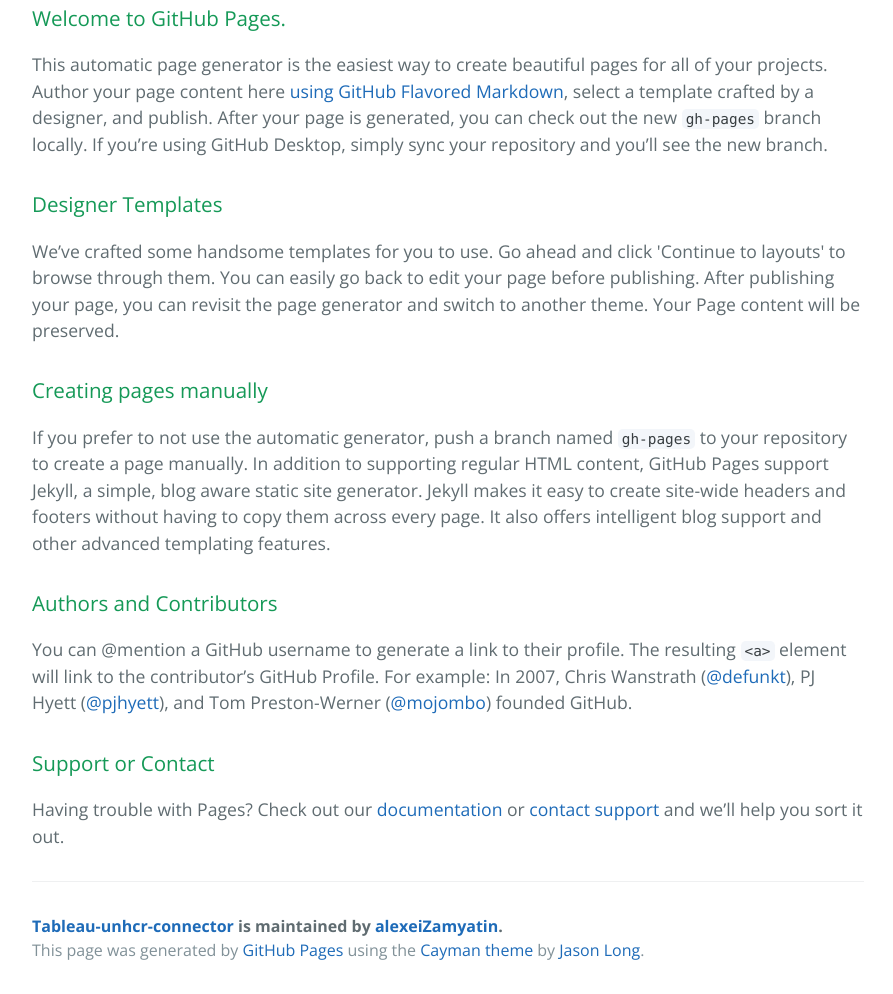
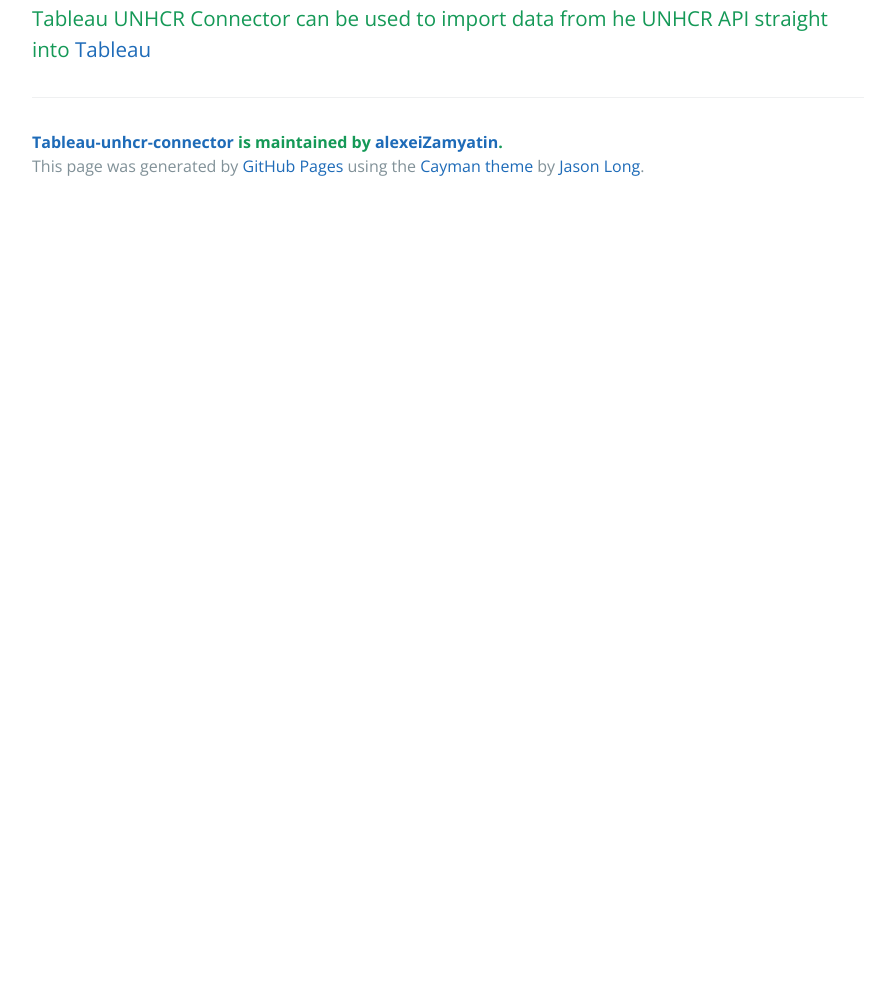
Before and after one commit to alexeiZamyatin/tableau-unhcr-connector, a plain HTML site: page index.html in a window 1280 px wide. Shown: the part 365-1359 px from the top of the page, without its empty margins (192-1085 px from the left). After the commit the page ends 800 px from the top, so only its background shows below. Drawn offline with nearby package versions, Linux system fonts and the light colour scheme.

Commit message:
Changed index.html - removed default text

```diff
--- a/index.html
+++ b/index.html
@@ -20,34 +20,16 @@
 
 <section class="main-content">
     <h3>
-<a id="welcome-to-github-pages" class="anchor" href="#welcome-to-github-pages" aria-hidden="true"><span aria-hidden="true" class="octicon octicon-link"></span></a>Welcome to GitHub Pages.</h3>
 
-<p>This automatic page generator is the easiest way to create beautiful pages for all of your projects. Author your page content here <a href="https://guides.github.com/features/mastering-markdown/">using GitHub Flavored Markdown</a>, select a template crafted by a designer, and publish. After your page is generated, you can check out the new <code>gh-pages</code> branch locally. If you’re using GitHub Desktop, simply sync your repository and you’ll see the new branch.</p>
-
-<h3>
-<a id="designer-templates" class="anchor" href="#designer-templates" aria-hidden="true"><span aria-hidden="true" class="octicon octicon-link"></span></a>Designer Templates</h3>
-
-<p>We’ve crafted some handsome templates for you to use. Go ahead and click 'Continue to layouts' to browse through them. You can easily go back to edit your page before publishing. After publishing your page, you can revisit the page generator and switch to another theme. Your Page content will be preserved.</p>
-
-<h3>
-<a id="creating-pages-manually" class="anchor" href="#creating-pages-manually" aria-hidden="true"><span aria-hidden="true" class="octicon octicon-link"></span></a>Creating pages manually</h3>
-
-<p>If you prefer to not use the automatic generator, push a branch named <code>gh-pages</code> to your repository to create a page manually. In addition to supporting regular HTML content, GitHub Pages support Jekyll, a simple, blog aware static site generator. Jekyll makes it easy to create site-wide headers and footers without having to copy them across every page. It also offers intelligent blog support and other advanced templating features.</p>
-
-<h3>
-<a id="authors-and-contributors" class="anchor" href="#authors-and-contributors" aria-hidden="true"><span aria-hidden="true" class="octicon octicon-link"></span></a>Authors and Contributors</h3>
-
-<p>You can @mention a GitHub username to generate a link to their profile. The resulting <code>&lt;a&gt;</code> element will link to the contributor’s GitHub Profile. For example: In 2007, Chris Wanstrath (<a href="https://github.com/defunkt" class="user-mention">@defunkt</a>), PJ Hyett (<a href="https://github.com/pjhyett" class="user-mention">@pjhyett</a>), and Tom Preston-Werner (<a href="https://github.com/mojombo" class="user-mention">@mojombo</a>) founded GitHub.</p>
-
-<h3>
-<a id="support-or-contact" class="anchor" href="#support-or-contact" aria-hidden="true"><span aria-hidden="true" class="octicon octicon-link"></span></a>Support or Contact</h3>
-
-<p>Having trouble with Pages? Check out our <a href="https://help.github.com/pages">documentation</a> or <a href="https://github.com/contact">contact support</a> and we’ll help you sort it out.</p>
+        <p>Tableau UNHCR Connector can be used to import data from he UNHCR API straight into <a href="http://www.tableau.com/">Tableau</a> </p>
 
         <footer class="site-footer">
-        <span class="site-footer-owner"><a href="https://github.com/alexeiZamyatin/tableau-unhcr-connector">Tableau-unhcr-connector</a> is maintained by <a href="https://github.com/alexeiZamyatin">alexeiZamyatin</a>.</span>
+            <span class="site-footer-owner"><a href="https://github.com/alexeiZamyatin/tableau-unhcr-connector">Tableau-unhcr-connector</a> is maintained by <a
+                    href="https://github.com/alexeiZamyatin">alexeiZamyatin</a>.</span>
 
-        <span class="site-footer-credits">This page was generated by <a href="https://pages.github.com">GitHub Pages</a> using the <a href="https://github.com/jasonlong/cayman-theme">Cayman theme</a> by <a href="https://twitter.com/jasonlong">Jason Long</a>.</span>
+            <span class="site-footer-credits">This page was generated by <a href="https://pages.github.com">GitHub
+                Pages</a> using the <a href="https://github.com/jasonlong/cayman-theme">Cayman theme</a> by <a
+                    href="https://twitter.com/jasonlong">Jason Long</a>.</span>
         </footer>
 
 </section>
```
Lines whose indentation alone changed are shown as unchanged.
